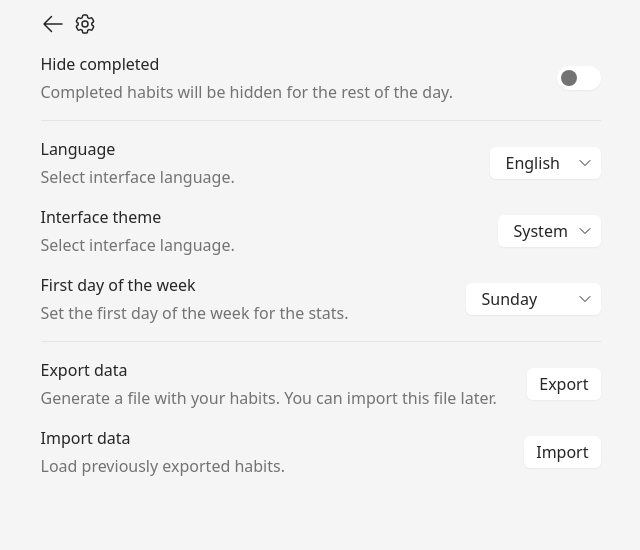
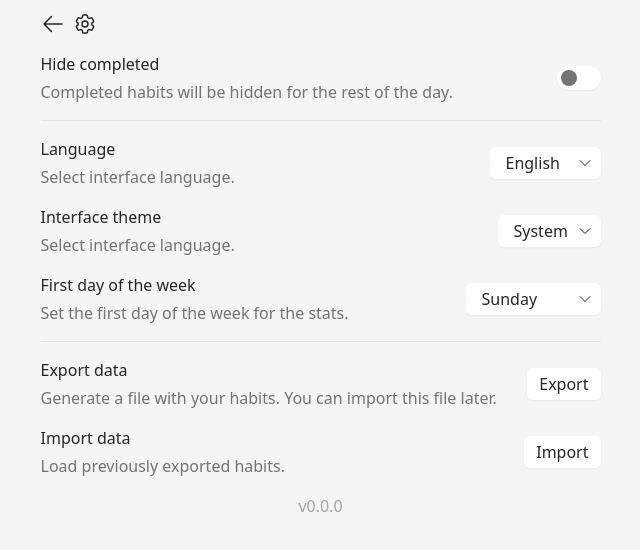
Before and after one commit to pajecawav/repeatable, a React (Vite) app: page /settings in a window 1280 px wide. Shown: the top 550 px of the page, without its empty margins (312-952 px from the left). Built offline with nearby package versions, Linux system fonts and the light colour scheme.

Commit message:
show current version on the settings page

```diff
--- a/src/pages/settings.tsx
+++ b/src/pages/settings.tsx
@@ -9,6 +9,7 @@ import { Theme, themeStore } from "@/stores/themeStore";
 import { observer } from "mobx-react-lite";
 import { ChangeEvent, ReactNode } from "react";
 import { useTranslation } from "react-i18next";
+import { version } from "../../package.json";
 
 const languages: Record<Lang, string> = {
 	en: "English",
@@ -166,6 +167,15 @@ export const SettingsPage = observer(() => {
 					/>
 				</Button>
 			</Section>
+
+			<a
+				className="text-center hover:underline text-neutral-400 dark:text-neutral-600"
+				href="https://github.com/pajecawav/repeatable"
+				target="_blank"
+				rel="noreferrer noopener"
+			>
+				v{version}
+			</a>
 		</div>
 	);
 });
```
